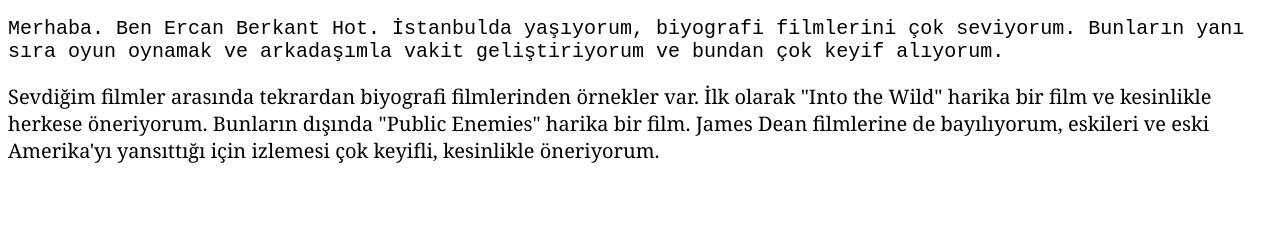
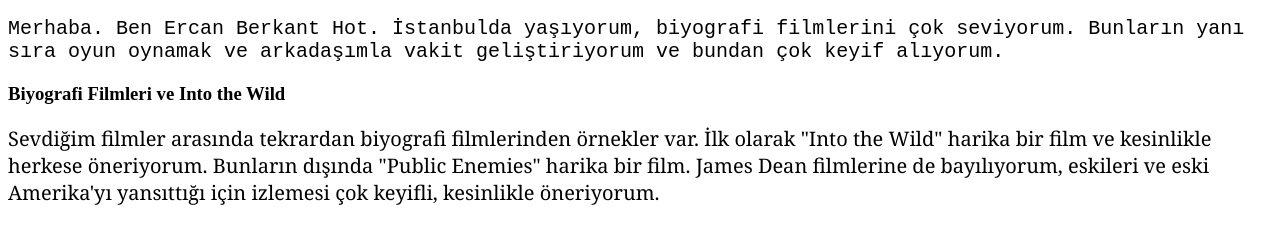
Before and after one commit to ercanhot/odev1, a plain HTML site: page index.html in a window 1280 px wide. Shown: the part 110-354 px from the top of the page. Drawn offline with Linux system fonts and the light colour scheme.

Commit message:
yazı stilleri eklendi, fontlar ayarlandı

```diff
--- a/index.html
+++ b/index.html
@@ -17,6 +17,7 @@
       çok seviyorum. Bunların yanı sıra oyun oynamak ve arkadaşımla vakit
       geliştiriyorum ve bundan çok keyif alıyorum.
     </p>
+    <h3>Biyografi Filmleri ve Into the Wild</h3>
     <p
       style="
         font-family: Georgia, 'Times New Roman', Times, serif;
```
